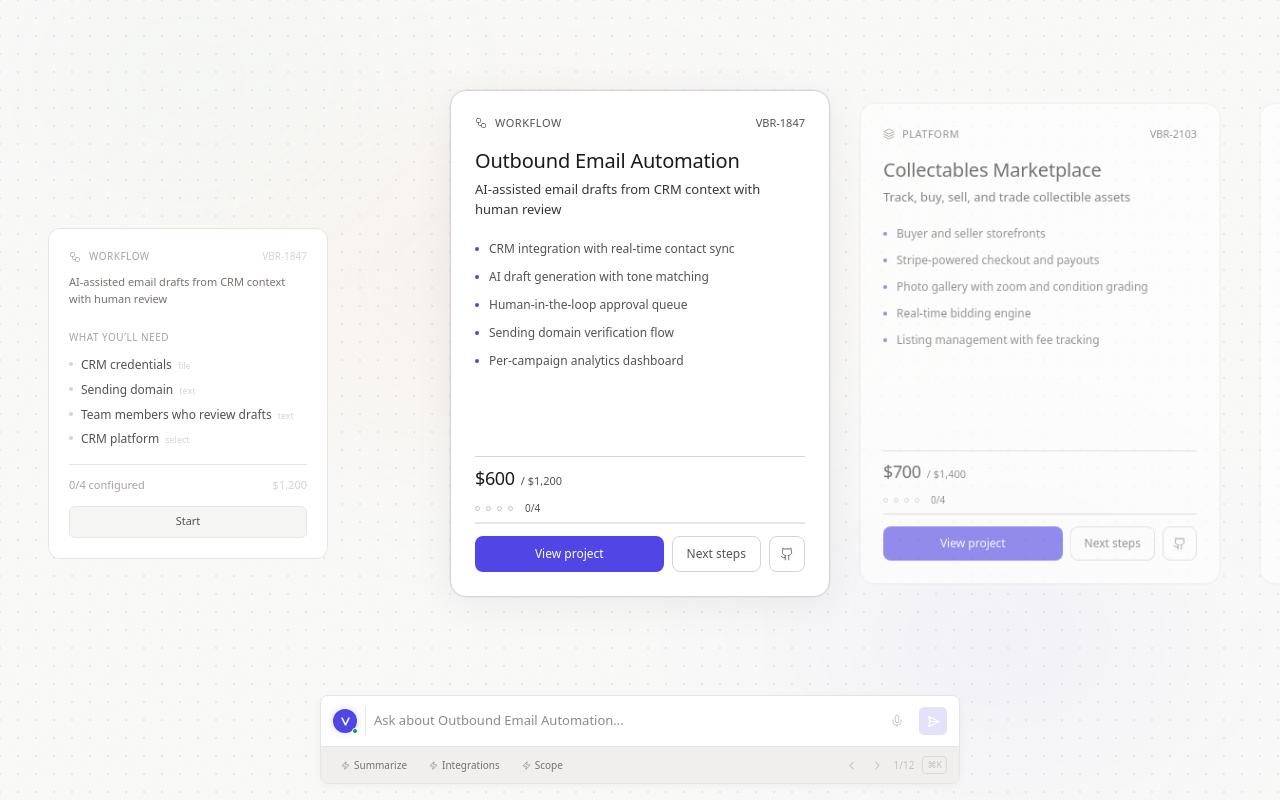
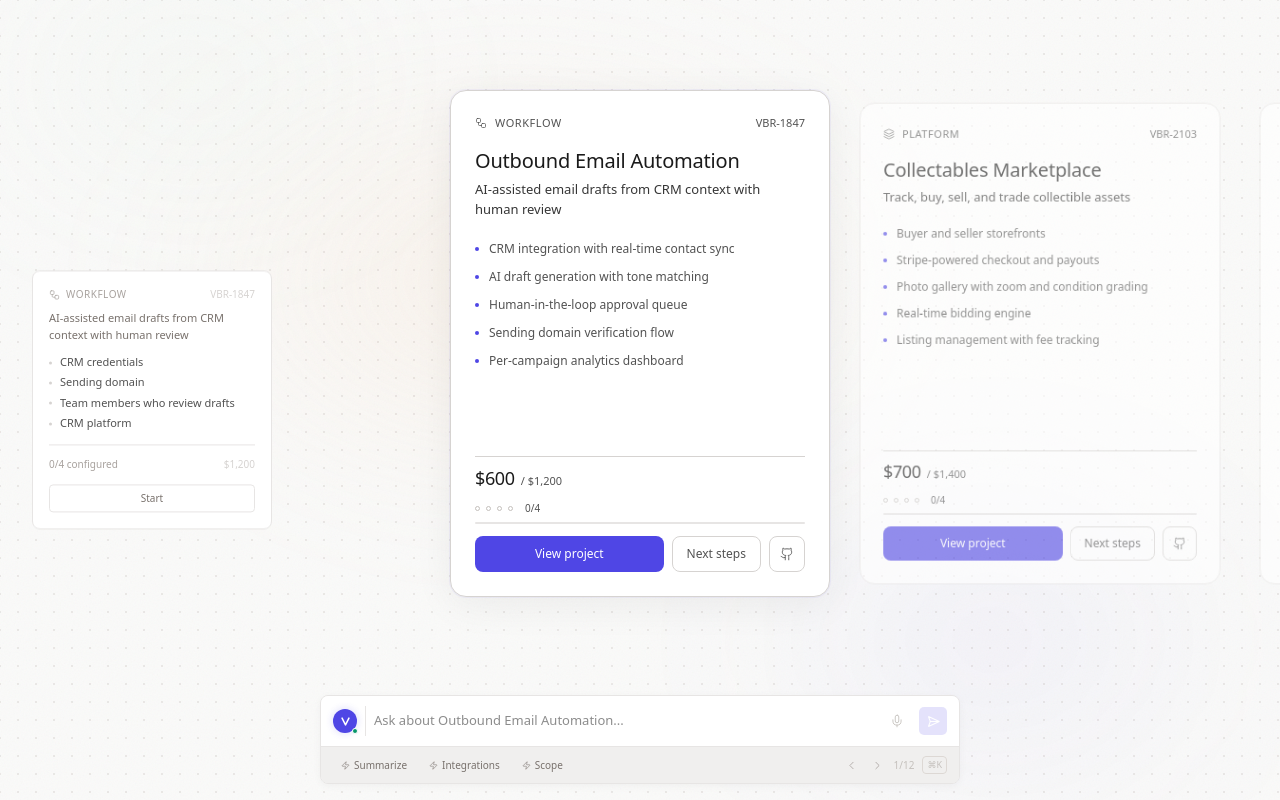
Before and after one commit to jonyeazel/viberr-project-portfolio, a Next.js app: page / in a window 1280 px wide. Built offline with nearby package versions, Linux system fonts and the light colour scheme.

Commit message:
fix: context card — remove overlap, strip noise, tighten proportions

```diff
--- a/app/page.tsx
+++ b/app/page.tsx
@@ -2050,30 +2050,29 @@ export default function Home() {
         <div
           className="fixed z-10 pointer-events-none"
           style={{
-            left: 48,
+            left: 32,
             top: '50%',
-            transform: 'translateY(-52%)',
-            width: leftSpace - 72,
-            maxWidth: 280,
-          }}
-        >
-          <div
-            className="rounded-[12px] overflow-hidden"
+            transform: 'translateY(-50%)',
+            width: Math.min(leftSpace - 56, 240),
+          }}
+        >
+          <div
+            className="rounded-[8px] overflow-hidden"
             style={{ background: '#ffffff', border: '1px solid #e7e5e4' }}
           >
             {showHint ? (
               /* Welcome / onboarding state */
-              <div key="welcome" className="p-5" style={{ animation: 'coachFadeIn 500ms ease-out both', animationDelay: '200ms' }}>
-                <div className="text-[24px] font-medium tracking-[-0.03em] leading-[1.15]" style={{ color: '#1a1a1a' }}>
+              <div key="welcome" className="p-4" style={{ animation: 'coachFadeIn 500ms ease-out both', animationDelay: '200ms' }}>
+                <div className="text-[18px] font-medium tracking-[-0.02em] leading-[1.2]" style={{ color: '#1a1a1a' }}>
                   Viberr
                 </div>
-                <p className="text-[12px] leading-[1.6] mt-2" style={{ color: '#78716c' }}>
+                <p className="text-[11px] leading-[1.5] mt-1.5" style={{ color: '#78716c' }}>
                   12 projects built and ready to ship.
                 </p>
 
-                <div className="mt-5" style={{ height: 1, background: '#e7e5e4' }} />
-
-                <div className="mt-5 flex flex-col gap-4">
+                <div className="mt-4" style={{ height: 1, background: '#e7e5e4' }} />
+
+                <div className="mt-4 flex flex-col gap-3">
                   {[
                     { num: '01', label: 'Browse', desc: 'Scroll or arrow keys' },
                     { num: '02', label: 'Preview', desc: 'Live interactive demos' },
@@ -2082,15 +2081,15 @@ export default function Home() {
                   ].map((step, i) => (
                     <div
                       key={step.num}
-                      className="flex items-start gap-2.5"
+                      className="flex items-start gap-2"
                       style={{ animation: 'coachFadeIn 400ms ease-out both', animationDelay: `${400 + i * 100}ms` }}
                     >
                       <span className="text-[10px] tabular-nums leading-none flex-shrink-0" style={{ color: '#d6d3d1', marginTop: 2 }}>
                         {step.num}
                       </span>
                       <div>
-                        <span className="text-[12px] font-medium leading-none" style={{ color: '#1a1a1a' }}>{step.label}</span>
-                        <p className="text-[11px] leading-[1.4] mt-0.5" style={{ color: '#a8a29e' }}>{step.desc}</p>
+                        <span className="text-[11px] font-medium leading-none" style={{ color: '#1a1a1a' }}>{step.label}</span>
+                        <p className="text-[10px] leading-[1.4] mt-0.5" style={{ color: '#a8a29e' }}>{step.desc}</p>
                       </div>
                     </div>
                   ))}
@@ -2098,10 +2097,10 @@ export default function Home() {
               </div>
             ) : focusedProject ? (
               /* Per-project context state */
-              <div key={focusedProject.slug} className="p-5" style={{ animation: 'coachFadeIn 250ms ease-out both' }}>
+              <div key={focusedProject.slug} className="p-4" style={{ animation: 'coachFadeIn 250ms ease-out both' }}>
                 {/* Type + code */}
-                <div className="flex items-center gap-2">
-                  <FocusedTypeIcon size={12} strokeWidth={1.5} style={{ color: '#a8a29e' }} />
+                <div className="flex items-center gap-1.5">
+                  <FocusedTypeIcon size={11} strokeWidth={1.5} style={{ color: '#a8a29e' }} />
                   <span className="text-[10px] tracking-[0.05em] uppercase" style={{ color: '#a8a29e' }}>
                     {focusedProject.type}
                   </span>
@@ -2111,96 +2110,80 @@ export default function Home() {
                 </div>
 
                 {/* Description */}
-                <p className="text-[11px] leading-[1.5] mt-2.5" style={{ color: '#78716c' }}>
+                <p className="text-[11px] leading-[1.5] mt-2" style={{ color: '#78716c' }}>
                   {focusedProject.description}
                 </p>
 
-                {/* What you'll need — step preview with type tags */}
-                <div className="mt-4">
-                  <span className="text-[10px] tracking-[0.05em] uppercase" style={{ color: '#a8a29e' }}>
-                    What you{'\u2019'}ll need
-                  </span>
-                  <ul className="mt-2.5 space-y-2">
+                {/* Step list — no header, self-explanatory */}
+                <ul className="mt-3 space-y-1.5">
                   {focusedProject.steps.map((step, i) => {
                     const done = state[focusedProject.slug]?.[i]?.completed;
-                      const typeLabel = step.type === 'upload' ? 'file' : step.type === 'choice' ? 'select' : step.type === 'input' ? 'text' : '';
                     return (
-                        <li key={i} className="flex items-start gap-2">
+                      <li key={i} className="flex items-center gap-2">
                         {done ? (
-                            <Check size={10} strokeWidth={2.5} className="flex-shrink-0 mt-[2px]" style={{ color: '#059669' }} />
+                          <Check size={9} strokeWidth={2.5} className="flex-shrink-0" style={{ color: '#059669' }} />
                         ) : (
-                            <span className="w-1 h-1 rounded-full flex-shrink-0 mt-[5px]" style={{ background: '#d6d3d1' }} />
-                          )}
-                          <span className="flex-1 min-w-0 flex items-baseline gap-1.5">
+                          <span className="flex-shrink-0" style={{ width: 3, height: 3, borderRadius: '50%', background: '#d6d3d1' }} />
+                        )}
                         <span
-                              className={`text-[12px] leading-[1.4] ${done ? 'line-through' : ''}`}
+                          className={`text-[11px] leading-[1.3] ${done ? 'line-through' : ''}`}
                           style={{ color: done ? '#a8a29e' : '#525252' }}
                         >
                           {step.label}
-                            </span>
-                            {!done && typeLabel && (
-                              <span className="text-[9px] flex-shrink-0" style={{ color: '#d6d3d1' }}>
-                                {typeLabel}
-                              </span>
-                            )}
                         </span>
                       </li>
                     );
                   })}
                 </ul>
-                </div>
 
                 {/* Divider */}
-                <div className="mt-4 mb-3" style={{ height: 1, background: '#e7e5e4' }} />
+                <div className="mt-3.5 mb-3" style={{ height: 1, background: '#e7e5e4' }} />
 
                 {/* Status + estimate */}
                 <div className="flex items-center justify-between">
-                  <span className="text-[11px]" style={{ color: focusedSubmitted ? '#059669' : focusedCompleted === focusedTotal ? '#4f46e5' : '#a8a29e' }}>
+                  <span className="text-[10px]" style={{ color: focusedSubmitted ? '#059669' : focusedCompleted === focusedTotal ? '#4f46e5' : '#a8a29e' }}>
                     {focusedSubmitted
                       ? 'Submitted'
                       : focusedCompleted === focusedTotal
                         ? 'Ready to submit'
                         : `${focusedCompleted}/${focusedTotal} configured`}
                   </span>
-                  <span className="text-[11px] tabular-nums" style={{ color: '#d6d3d1' }}>
+                  <span className="text-[10px] tabular-nums" style={{ color: '#d6d3d1' }}>
                     ${focusedProject.estimate.toLocaleString()}
                   </span>
                 </div>
 
                 {/* Chat thread indicator */}
                 {(chatBySlug[focusedProject.slug]?.length ?? 0) > 0 && (
-                  <div className="flex items-center gap-1.5 mt-2.5">
-                    <div className="w-1 h-1 rounded-full" style={{ background: '#4f46e5' }} />
+                  <div className="flex items-center gap-1.5 mt-2">
+                    <span style={{ width: 3, height: 3, borderRadius: '50%', background: '#4f46e5' }} />
                     <span className="text-[10px]" style={{ color: '#a8a29e' }}>
                       {chatBySlug[focusedProject.slug].filter(m => !isStatusMsg(m.text)).length} messages
                     </span>
                   </div>
                 )}
 
-                {/* Start button — interactive */}
+                {/* Action — ghost button, understated */}
                 {!focusedSubmitted && (
                   <button
                     onClick={() => setOpenDrawer(focusedProject.slug)}
-                    className="mt-3 w-full h-8 rounded-[6px] flex items-center justify-center text-[11px] font-medium transition-colors duration-150 pointer-events-auto"
-                    style={{
-                      color: focusedCompleted === focusedTotal ? '#ffffff' : '#525252',
-                      background: focusedCompleted === focusedTotal ? '#4f46e5' : '#f5f5f4',
+                    className="mt-3 w-full h-7 rounded-[4px] flex items-center justify-center text-[10px] font-medium pointer-events-auto"
+                    style={{
+                      color: focusedCompleted === focusedTotal ? '#ffffff' : '#78716c',
+                      background: focusedCompleted === focusedTotal ? '#4f46e5' : 'transparent',
                       border: focusedCompleted === focusedTotal ? 'none' : '1px solid #e7e5e4',
+                      transition: 'border-color 150ms ease-out, color 150ms ease-out',
                     }}
                     onMouseEnter={(e) => {
                       if (focusedCompleted !== focusedTotal) {
-                        e.currentTarget.style.borderColor = '#4f46e5';
-                        e.currentTarget.style.color = '#4f46e5';
-                      } else {
-                        e.currentTarget.style.filter = 'brightness(1.1)';
+                        e.currentTarget.style.borderColor = '#a8a29e';
+                        e.currentTarget.style.color = '#525252';
                       }
                     }}
                     onMouseLeave={(e) => {
                       if (focusedCompleted !== focusedTotal) {
                         e.currentTarget.style.borderColor = '#e7e5e4';
-                        e.currentTarget.style.color = '#525252';
-                      } else {
-                        e.currentTarget.style.filter = 'none';
+                        e.currentTarget.style.color = '#78716c';
                       }
                     }}
                   >
```
Lines whose indentation alone changed are shown as unchanged.
